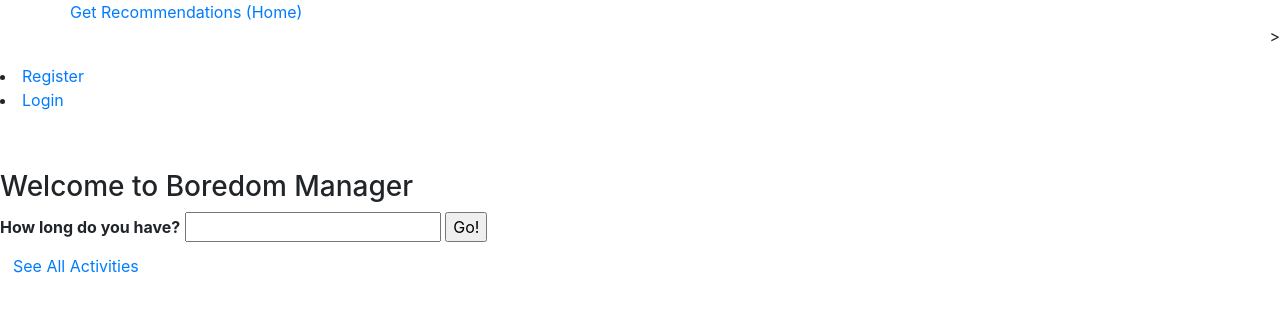
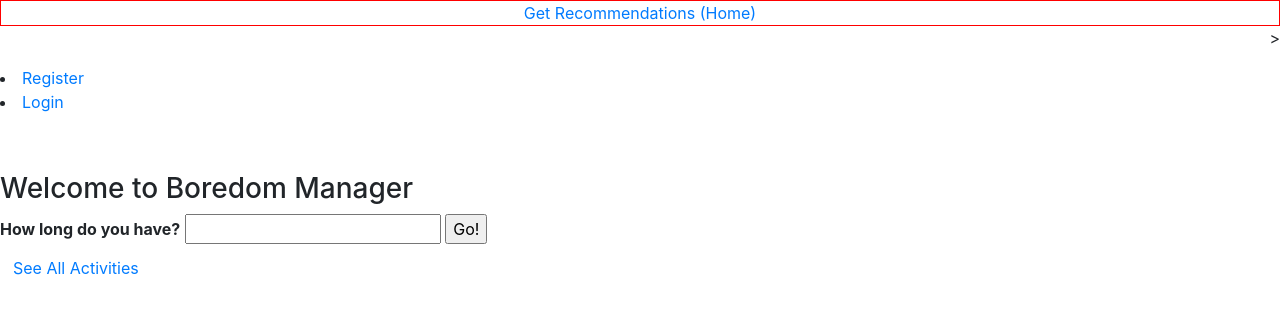
Before and after one commit to jonnytiscareno/BoredomManager, a Rails app: page / in a window 1280 px wide. Shown: the top 314 px of the page. Run offline with Rails 7, Linux system fonts and the light colour scheme; style sheets or scripts are compiled from the project's sources; some libraries are stand-ins or nearby versions.

Commit message:
add header w/ home button

```diff
--- a/boredom_manager/app/views/layouts/_header.html.erb
+++ b/boredom_manager/app/views/layouts/_header.html.erb
@@ -1,20 +1,15 @@
 <!-- begin header -->
 <header>
 
-  <div id="logo-container">
-    <div class="container">
-      <div class="row">
-        <div class="span8", style= "text-align: center;" >
-          <span class="logo-text">
-            <%= link_to "Get Recommendations (Home) ", root_path, class: "brand" %>
+  <div align="center" style="border:1px solid red;">
 
-          </span>
-        </div>
-        <div class="span4">
+      <span>
 
-        </div>
-      </div>
-    </div>
+      <%= link_to "Get Recommendations (Home) ", root_path, class: "brand" %>
+
+      </span>
+
   </div>
+
 </header>
 <!-- end header -->
```
